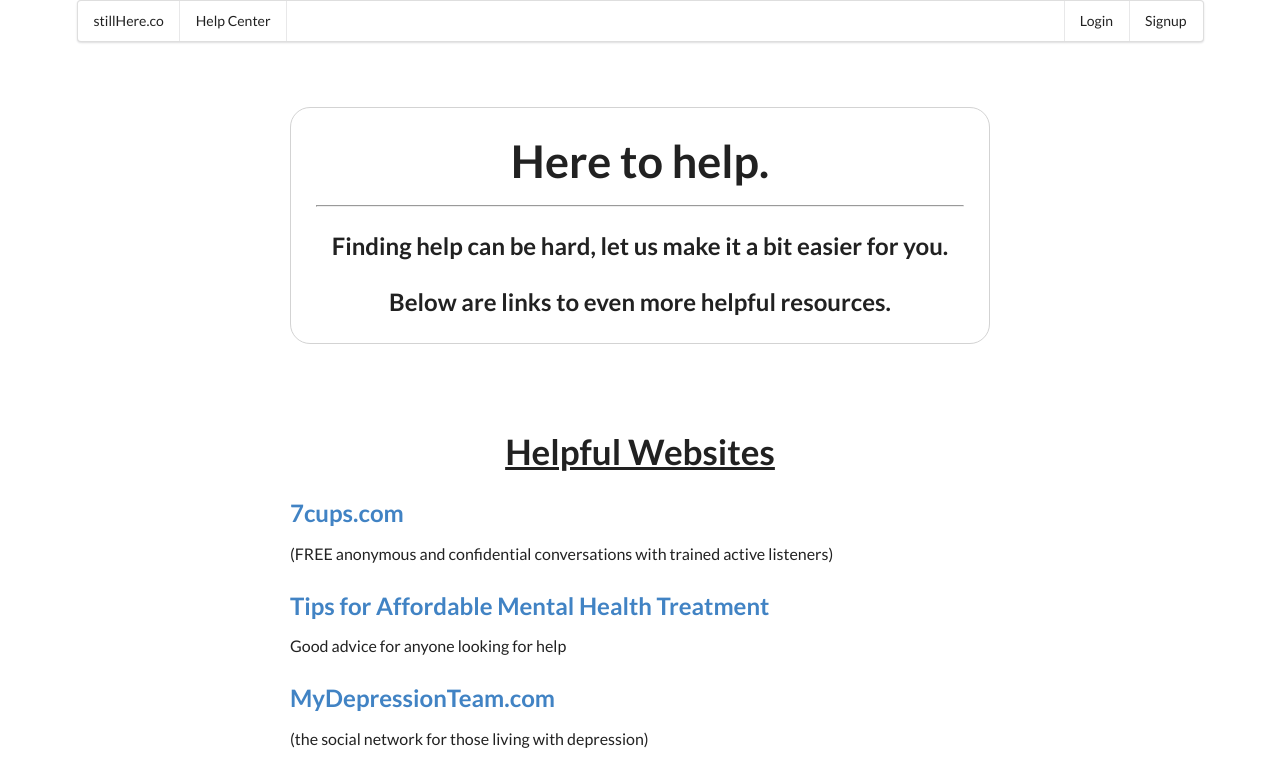
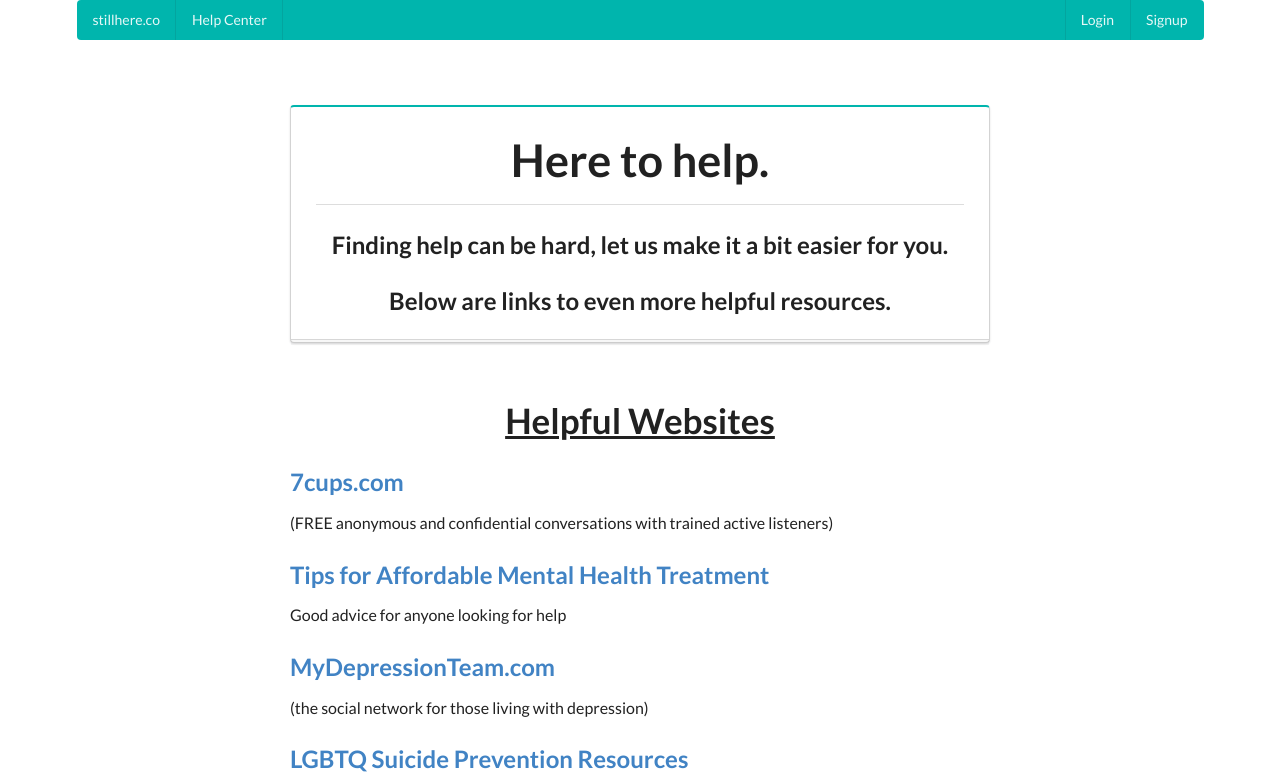
Before and after one commit to Aoliveras/still-here, a React (Create React App) app in the folder client/: page /help in a window 1280 px wide. Shown: the top 779 px of the page. Built offline with nearby package versions, Linux system fonts and the light colour scheme.

Commit message:
styled pages with semantci classnames

```diff
--- a/client/src/components/Help/Help.js
+++ b/client/src/components/Help/Help.js
@@ -4,14 +4,15 @@ export default () => {
     return (
         <div>
             <div className="ui center aligned container text" style={{ margin: "65px 0 45px 0" }}>
-                <div className="content" style={{ padding: "25px", border: "1px solid lightgrey", borderRadius: "20px" }}>
+                <div className="ui teal segment stacked" style={{ padding: "25px", border: "1px solid lightgrey" }}>
                     <h1 style={{ fontSize: "45px"}}>Here to help.</h1>
-                    <hr/>
+                    <div className="ui divider lightgrey"></div>
                     <h2>Finding help can be hard, let us make it a bit easier for you.</h2>
                     <h2>Below are links to even more helpful resources.</h2>
                 </div>
             </div>
-            <div className="ui container text" style={{ marginTop: "85px" }}>
+            <div className="ui container text">
+            <div className="ui container text" style={{ marginTop: "55px", marginBottom: "100px" }}>
                 <div className="ui center aligned container">
                     <h2 style={{ fontSize: "35px", textDecoration: "underline" }}>Helpful Websites</h2>
                 </div>
@@ -28,6 +29,8 @@ export default () => {
                 <p>(FREE support and education for families and individuals seeking help for a wide range of mental illness)</p>
             </div>
 
+            <div className="ui horizontal divider lightgrey">Or</div>
+
             <div className="ui container text" style={{ marginTop: "55px", marginBottom: "100px" }}>
                 <div className="ui center aligned container">
                     <h2 style={{ fontSize: "35px", textDecoration: "underline" }}>Helpful Applications</h2>
@@ -43,6 +46,7 @@ export default () => {
                 <h2><a href="https://www.talkspace.com/">Talkspace</a></h2>
                 <p>(With Talkspace online therapy, anyone can get therapy without traveling to an office.)</p>
             </div>
+            </div>
         </div>
     )
 }
--- a/client/src/components/Home/Home.js
+++ b/client/src/components/Home/Home.js
@@ -4,7 +4,8 @@ import { Link } from 'react-router-dom';
 
 export default () => {
     return (
-        <div className="ui center aligned container" style={{ marginTop: "100px", border: "1px solid black", borderRadius: "20px" }}>
+        <div className="ui center aligned container" style={{ marginTop: "100px" }}>
+      <div className="ui segment stacked">
           <div className="ui container content" style={{ padding: "25px" }}>
           <div className='ui huge header' style={{ marginTop: "25px", fontSize: "65px" }}>Still Here.</div>
           <h2 style={{ fontSize: "25px", marginTop: "45px" }}>
@@ -29,5 +30,6 @@ export default () => {
             </Link>
             </div>
         </div>
+        </div>
         )
 };
--- a/client/src/components/Profile/Profile.js
+++ b/client/src/components/Profile/Profile.js
@@ -8,7 +8,6 @@ class Profile extends Component {
 
         this.state = {
             user: null,
-            state: null //set with handleShow and then send down as prop to show on ShowProfile component???
         }
     }
 
@@ -17,12 +16,6 @@ class Profile extends Component {
         this.setState({ user: res.data.user });
     }
 
-    // handleShow = async (e, id) => {
-    //     e.preventDefault();
-    //     // console.log(e.target);
-    //     let res = await httpClient({ url: `posts/${id}`, method: "GET" })
-    //     console.log(res);
-    // }
 
     handleDelete = async (e, id) => {
         e.preventDefault();
@@ -33,18 +26,19 @@ class Profile extends Component {
 
     render() {
         let { user } = this.state;
-        let {handleDelete, handleShow} = this;
+        let {handleDelete} = this;
         // let {currentUser} = this.props;
         if (!user) return <div></div>
     return (
         <div>
-            <div className="ui center aligned container" style={{ marginTop: "45px" }}>
+            <div className="ui center aligned segment raised" style={{ marginTop: "45px", padding: "25px", border: "1px solid lightgrey", borderRadius: "5px" }}>
                 <h1>{user.userName}'s profile</h1>
                 <h3>Current Location: {user.location}</h3>
                 <h3>Looking for: {user.lookingFor}</h3>
-                <Link to='/createPost' className="ui green button">Create a post</Link>
-                <Link to='/editProfile' className="ui button primary">Edit Profile</Link>
-                <Link to='/deleteProfile' className="ui red button">Delete Profile</Link>
+                <div className="ui section divider"></div>
+                <Link to='/createPost' className="ui green  button">Create a post</Link>
+                <Link to='/editProfile' className="ui teal  button">Edit Profile</Link>
+                <Link to='/deleteProfile' className="ui red inverted tertiary button">Delete Profile</Link>
             </div>
             <div className="ui center aligned container" style={{ marginTop: "45px" }}>
                 <div className="ui three column grid">
@@ -63,8 +57,8 @@ class Profile extends Component {
                                         </div>
                                         <div className='extra content'>
 
-                                        <Link to={`/showPost/${p._id}`}className="ui primary button">Show</Link>
-                                        <button onClick={(e)=>handleDelete(e, p._id)} className="ui red button">Delete</button>
+                                            <Link to={`/showPost/${p._id}`}className="ui teal button">Show</Link>
+                                            <button onClick={(e)=>handleDelete(e, p._id)} className="ui red inverted tertiary button">Delete</button>
                                             {/* <i aria-hidden='true' className='user icon' />{user.userName} */}
                                         </div>
                                     </div>
--- a/client/src/components/ShowPost/ShowPost.js
+++ b/client/src/components/ShowPost/ShowPost.js
@@ -21,17 +21,28 @@ class ShowPost extends Component {
 
     render() {
         let { post } = this.state;
+        console.log(post)
+        // let postDate = post.createdAt.to_date;
         if (!post) return <div></div>
         return (
-            <div className="ui center aligned container" style={{ marginTop: "45px" }}>
-                <h1>Your Post</h1>
-                <hr/>
-                <div className="ui container" style={{ border: "1px solid black", borderRadius: "25px", marginTop: "45px", padding: "25px" }}>
-                    <h2>"{post.title}"</h2>
-                    <hr/>
-                    <p style={{ fontSize: "20px" }}>{post.body}</p>
-                    <hr/>
-                    <Link to="/profile" className="ui primary button" style={{ marginTop: "25px" }}>Back to Profile</Link>
+            <div className="ui center aligned container text" style={{ marginTop: "45px" }}>
+                <div className="ui card fluid">
+                    <div className="content">
+                        <div className="header">
+                            <h1>"{post.title}"</h1>
+                        </div>
+                    </div>
+                    <div className="content">
+                        <p style={{ fontSize: "20px" }}>{post.body}</p>
+                    </div>
+                    <div className='extra content'>
+                        <i aria-hidden='true' className='calendar large icon' />Created on: {post.createdAt.slice(0,10)}
+                        <div className="ui divider"></div>
+                        <Link to='/profile' className="ui fade animated teal button">
+                            <div className='visible content'>Back to Profile</div>
+                            <div className='hidden content'><i className='arrow left icon'></i> </div>
+                        </Link>
+                    </div>
                 </div>
             </div>
         )
--- a/client/src/components/common/Navbar/Navbar.js
+++ b/client/src/components/common/Navbar/Navbar.js
@@ -4,23 +4,23 @@ import { Link } from 'react-router-dom';
 export default ({ currentUser }) => {
     return (
         <div className="column">
-        <nav className="ui menu">
-                <Link className="item" to="/">stillHere.co</Link>
+        <nav className="ui inverted teal menu">
+                <Link className="item" to="/">stillhere.co</Link>
                 {/* <Link className="item" to="/blog">Blog</Link> */}
-                <Link className="item" to="/help">Help Center</Link>
+                <Link className="teal item" to="/help">Help Center</Link>
                 {currentUser
                     ? (
                         <div className="right menu">
                             <Link className="item" to="/chat">Chat</Link>
                             {/* <Menu.item as={Link} to></Menu.item> */}
                             <Link className="item" to="/profile">{currentUser.userName}</Link>
-                            <Link className="item" to="/logout">Logout</Link>
+                            <Link className="teal item" to="/logout">Logout</Link>
                         </div>
                     )
                     : (
                         <div className="right menu">
-                        <Link className="item" to="/login">Login</Link>
-                        <Link className="item" to="/signup">Signup</Link>
+                        <Link className="teal item" to="/login">Login</Link>
+                        <Link className="teal item" to="/signup">Signup</Link>
                         </div>
                     )
                 }
```
Lines whose indentation alone changed are shown as unchanged.
